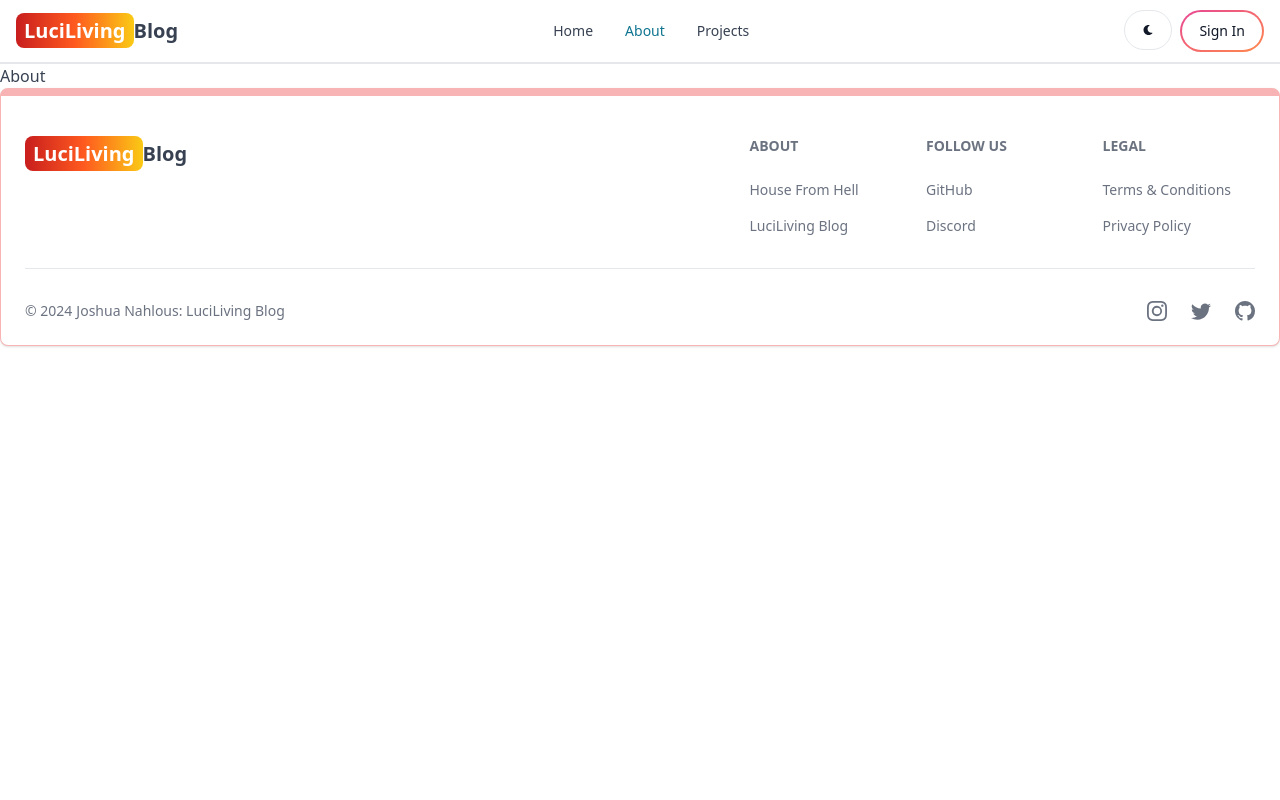
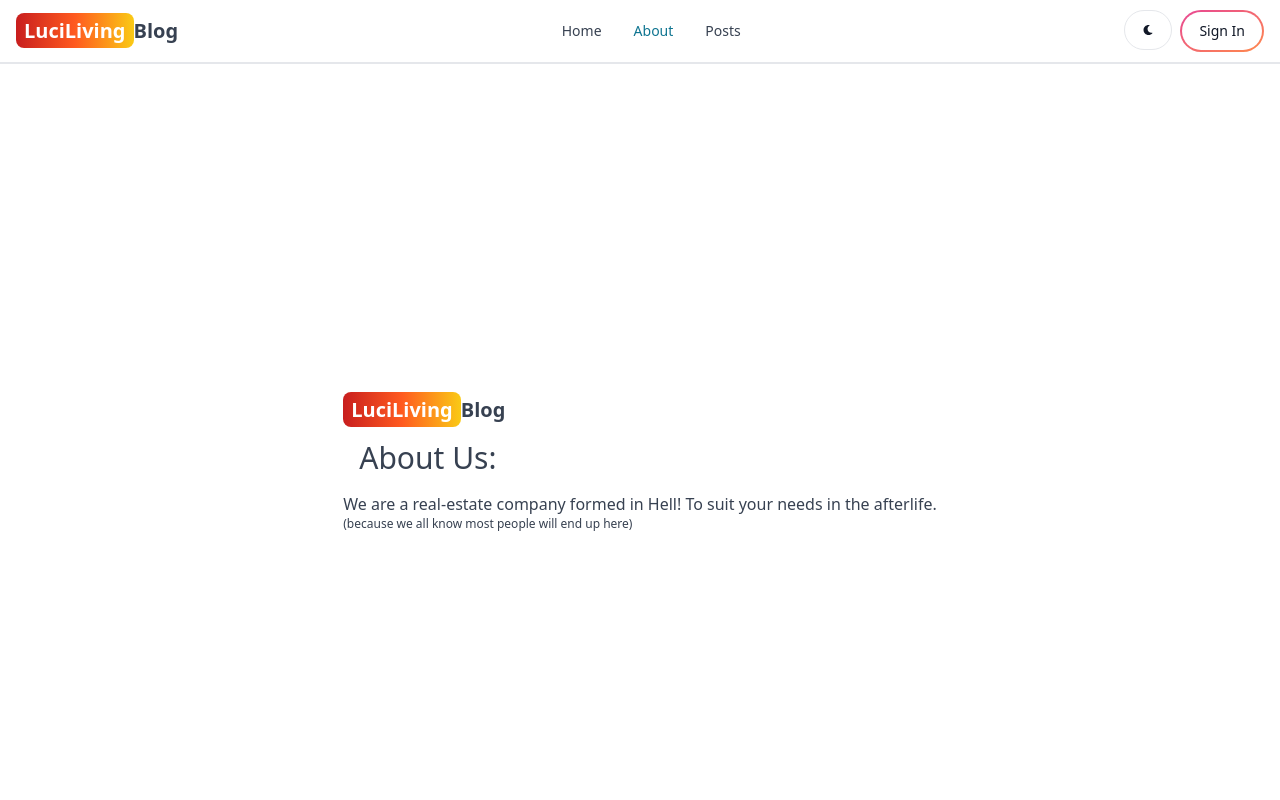
Before and after one commit to Hmmmm-Josh/T3A2-B_LuciLiving, a React (Vite) app in the folder src/client/: page /about in a window 1280 px wide. Shown: the top 800 px of the page. Built offline with nearby package versions, Linux system fonts and the light colour scheme.

Commit message:
Feat-CreateHome/About/Posts

```diff
--- a/src/client/src/App.jsx
+++ b/src/client/src/App.jsx
@@ -3,12 +3,11 @@ import { BrowserRouter, Routes, Route } from 'react-router-dom';
 
 import Home from './pages/Home';
 import About from './pages/about';
-import Dasboard from './pages/Dasboard';
 import SignIn from './pages/SignIn';
 import SignUp from './pages/SignUp';
-import Projects from './pages/Projects';
 import Header from './components/Header';
 import Footer from './components/Footer';
+import Posts from './pages/Posts';
 
 export default function App() {
   return (
@@ -18,10 +17,9 @@ export default function App() {
         <Routes>
           <Route path='/' element={<Home />} />
           <Route path='/about' element={<About />} />
-          <Route path='/dashboard' element={<Dasboard />} />
           <Route path='/signin' element={<SignIn />} />
           <Route path='/signup' element={<SignUp />} />
-          <Route path='/projects' element={<Projects />} />
+          <Route path='/posts' element={<Posts />} />
 
         </Routes>
         <Footer />
--- a/src/client/src/components/Header.jsx
+++ b/src/client/src/components/Header.jsx
@@ -76,8 +76,8 @@ export default function Header() {
         <Navbar.Link active={path === "/about"} as={'div'}>
           <Link to="/about">About</Link>
         </Navbar.Link>
-        <Navbar.Link active={path === "/projects"} as={'div'}>
-          <Link to="/projects">Projects</Link>
+        <Navbar.Link active={path === "/Posts"} as={'div'}>
+          <Link to="/posts">Posts</Link>
         </Navbar.Link>
       </Navbar.Collapse>
   </Navbar>
--- a/src/client/src/pages/About.jsx
+++ b/src/client/src/pages/About.jsx
@@ -1,9 +1,28 @@
-import React from 'react'
+import { Link } from "react-router-dom";
 
 export default function about() {
   return (
-    <div>
-      About
+    <div className="min-h-screen flex items-center justify-center">
+      <div className='flex flex-col gap-6 lg:p-28 p-3 max-w-6xl mx-auto'>
+        <div className="">
+        <h1 to="/" className='self-center whitespace-nowrap text-sm sm:text-xl font-bold dark:text-white'>
+      <span className='px-2 py-1 bg-gradient-to-r from-red-700 via-orange-500
+       to-yellow-300 rounded-lg text-white'>
+        LuciLiving
+      </span>
+      Blog
+        </h1>
+      <h1 className="flex p-4 text-3xl">
+        About Us:
+      </h1>
+      <h2>
+        We are a real-estate company formed in Hell! To suit your needs in the afterlife.
+      </h2>
+      <h5 className="flex text-xs">(because we all know most people will end up here)
+
+      </h5>
+        </div>
+      </div>
     </div>
   )
 }
--- a/src/client/src/pages/Home.jsx
+++ b/src/client/src/pages/Home.jsx
@@ -1,9 +1,16 @@
-import React from 'react'
+import React from 'react';
+import { Link } from "react-router-dom";
 
 export default function Home() {
   return (
-    <div>
-      Home
+    <div className=''>
+      <div className='flex flex-col gap-6 lg:p-28 p-3 max-w-6xl mx-auto'>
+        <h1 className='tex-3xl font-bold lg:text-6xl'>Welcome to my Blog!</h1>
+        <p className='text-gray-500 text-xs sm:text-sm'>Here you will find a variety of posts and houses that you can find when you're dammed to HELL!</p>
+        <Link to="/posts" className="text-xs sm:text-sm text-teal-500 font-bold hover:underline">
+        View all Posts
+      </Link>
+      </div>
     </div>
-  )
-}
+  );
+};
--- a/src/client/src/pages/Projects.jsx
+++ b/src/client/src/pages/Posts.jsx
@@ -1,9 +1,9 @@
 import React from 'react'
 
-export default function Projects() {
+export default function Posts() {
   return (
     <div>
-      Projects
+      Posts
     </div>
   )
 }
```
